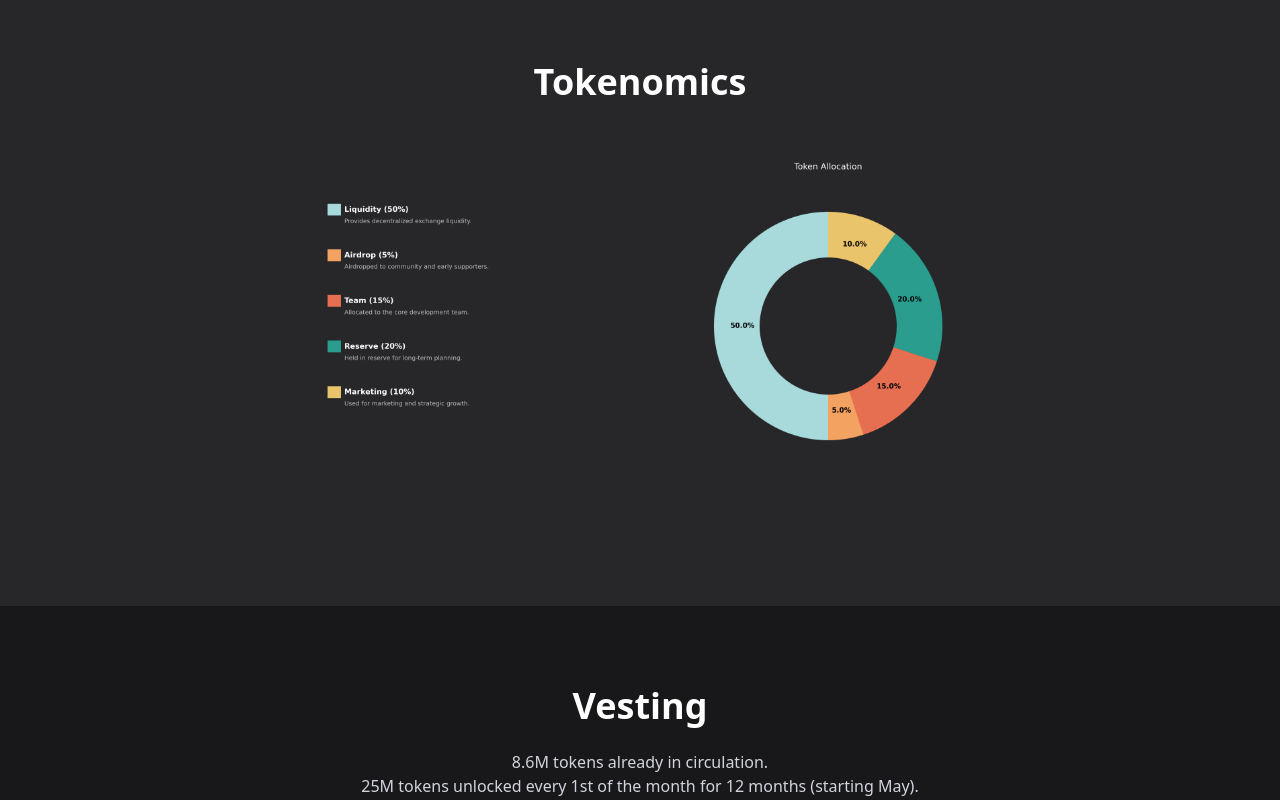
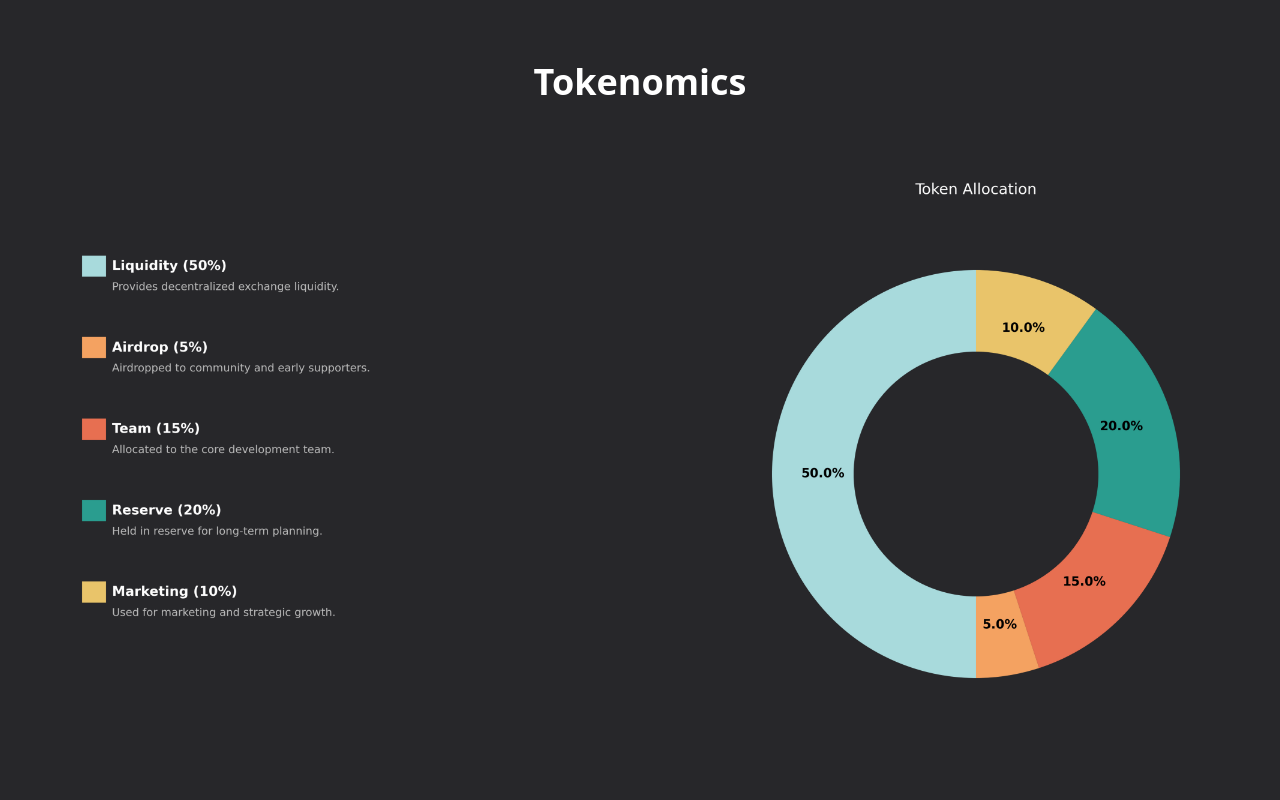
Before and after one commit to PAKmeme/dump25.io-site, a Next.js app: page / in a window 1280 px wide. Shown: the part 920-1720 px from the top of the page. Built offline with nearby package versions, Linux system fonts and the light colour scheme.

Commit message:
Update page.tsx

```diff
--- a/app/page.tsx
+++ b/app/page.tsx
@@ -48,8 +48,14 @@ export default function Home() {
         <h2 className="text-4xl font-bold mb-6 text-center">Tokenomics</h2>
         <ul className="text-gray-300 max-w-xl mx-auto text-lg space-y-2">
        </ul>
-       <div className="flex justify-center py-8">
-  <img src="/tokenomics.png" alt="Tokenomics Chart" className="w-full max-w-2xl" />
+      <div className="flex justify-center py-12 px-4">
+  <div className="overflow-hidden rounded-xl max-w-7xl transition-transform duration-300 hover:scale-105">
+    <img
+      src="/tokenomics.png"
+      alt="Token Allocation"
+      className="w-full object-cover"
+    />
+  </div>
 </div>
 
       </section>
```
